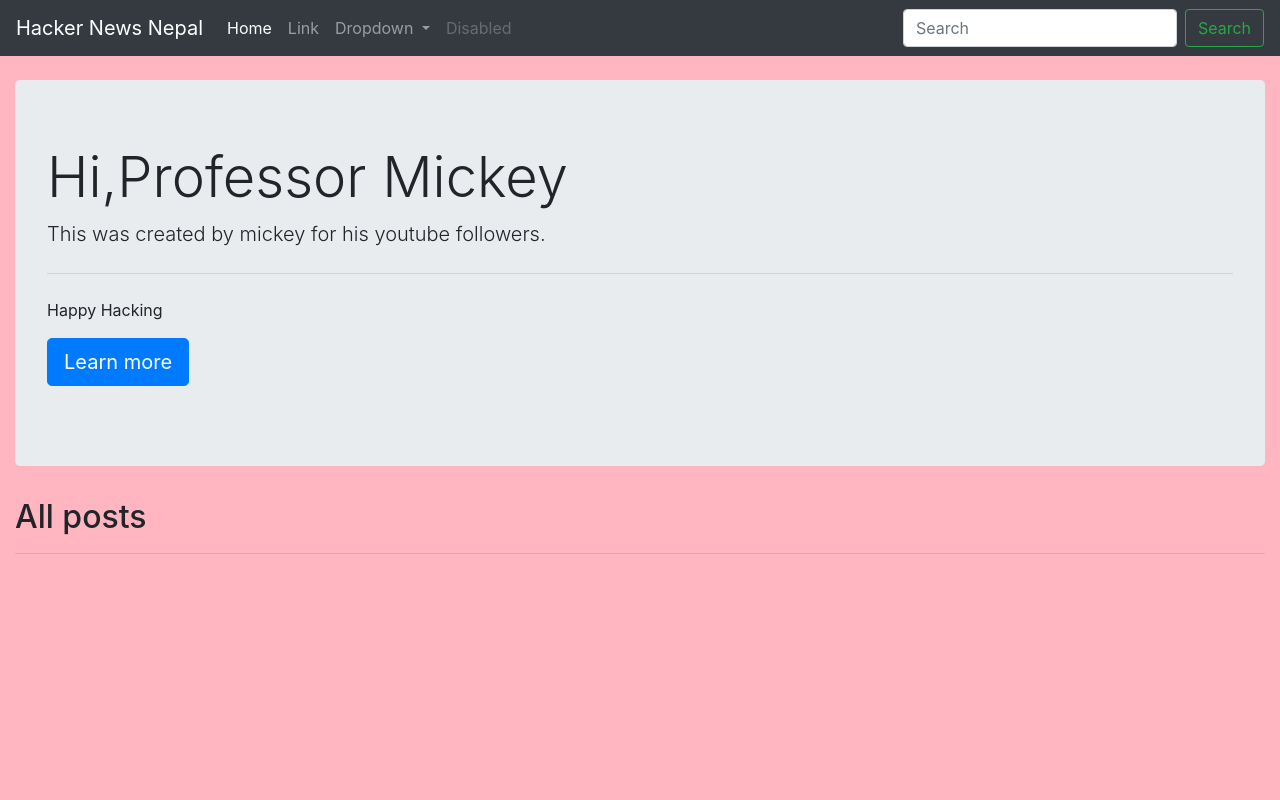
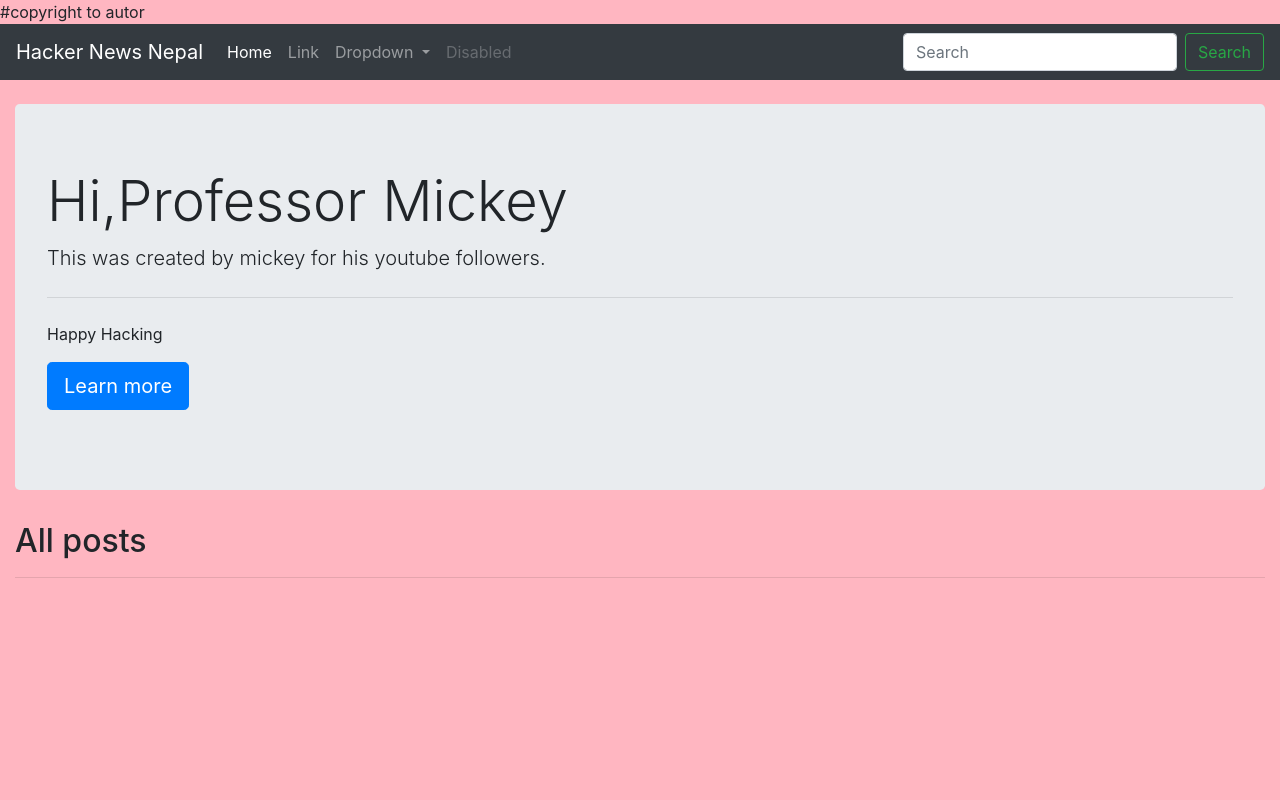
Before and after one commit to Ruzienshrestha/TEST-SITE, a Django app: template templates/index.html in a window 1280 px wide. Run offline with Django 3.2, Linux system fonts and the light colour scheme; the template is opened without the code that fills it, so the values that code supplies are empty; some libraries are stand-ins or nearby versions.

Commit message:
Update index.html

```diff
--- a/templates/index.html
+++ b/templates/index.html
@@ -1,3 +1,4 @@
+#copyright to autor
 {% extends 'base.html' %}
 
 {% block content %}
```
